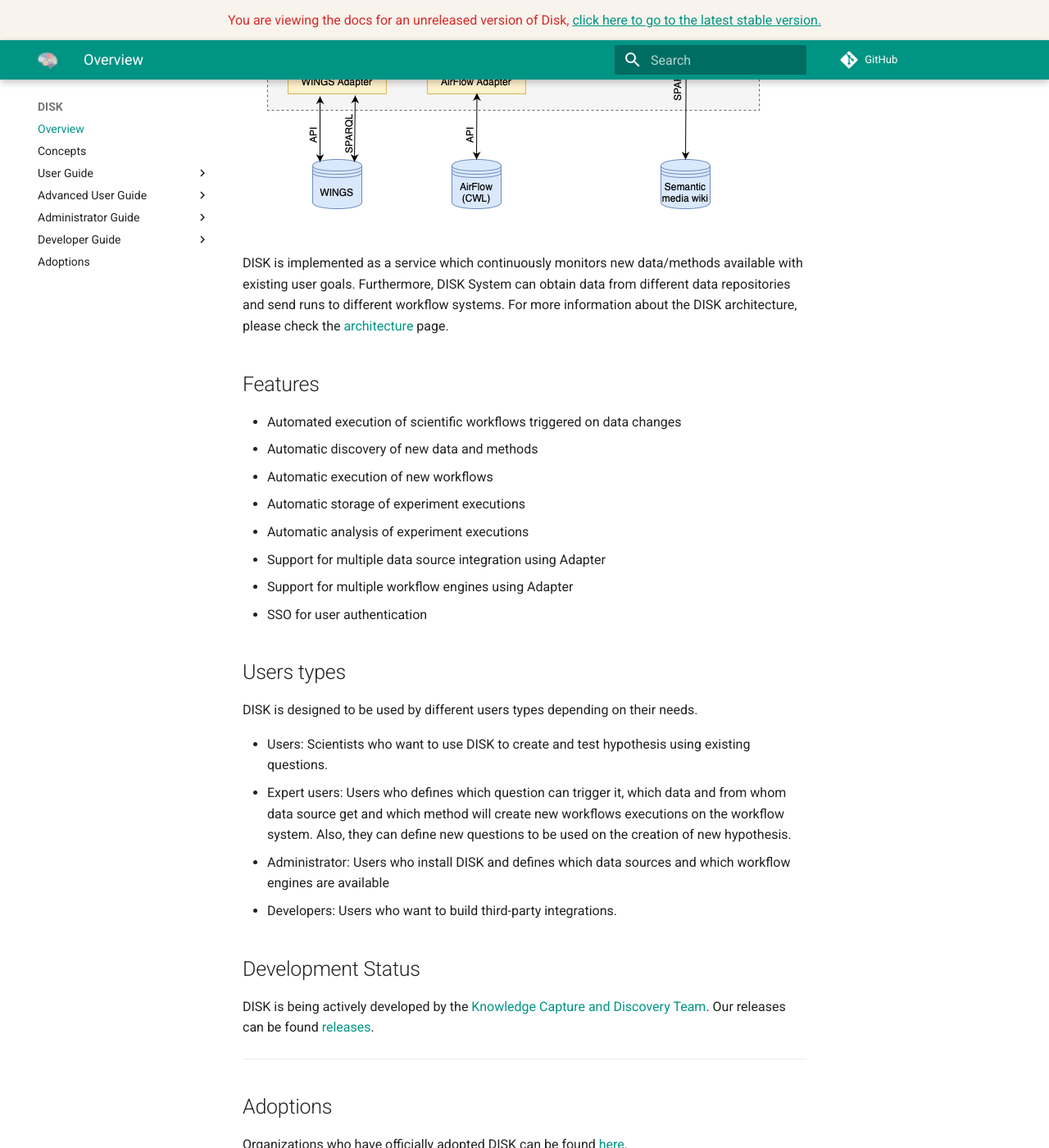
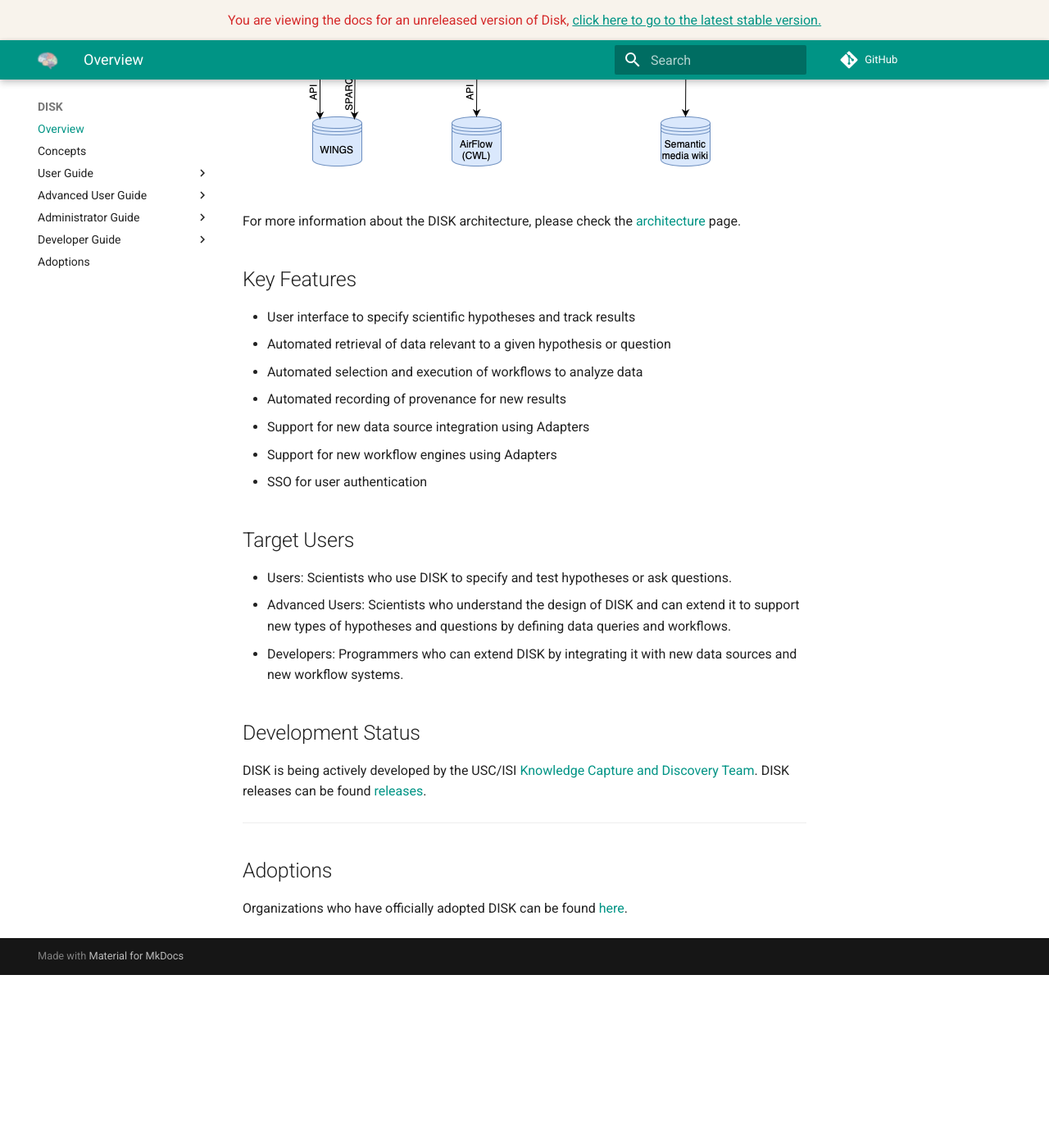
Before and after one commit to KnowledgeCaptureAndDiscovery/DISK-UI, an MkDocs documentation site: the page built from docs/index.md, in a window 1280 px wide and 1400 px high, scrolled down 1691 px. Shown: the whole window at 82% size. Built offline with MkDocs 1.6.1 and Material for MkDocs 9.7.7, drawn with Linux system fonts in a browser that asks for light colours; comment, search, counter and statistics services are not loaded; after the commit the page ends 2880 px from its top, so only the background shows below that; some of the changed text lies outside the part shown.

Commit message:
Update index.md

```diff
--- a/docs/index.md
+++ b/docs/index.md
@@ -2,7 +2,7 @@
 
 ## What is DISK?
 
-The DISK is a system that automates the execution of scientific workflows triggered on data changes.
+DISK is a framework that uses AI to automate scientific data analysis to accelerate discoveries.
 
 ![DISK](figures/user-guide/web.gif "DISK")
 
@@ -12,59 +12,52 @@
 Existing large repositories of
 data could be continuously and systematically analyzed by
 machines, updating findings and potentially making new
-discoveries as new data becomes available
+discoveries as new data becomes available.
 
 ## Getting Started
 
 
-### Quick Start
+### Documentation for Users, Advanced Users, and Developers
 
-You can using DISK [here](https://disk.isi.edu).
-[User documentation](user-guide/) describe how to create and test hypothesis.
-Further advanced user oriented [documentation](advanced-user/) describe how to find
-data and run analysis. Additionally, Developer oriented [documentation](developer-guide/)
-is available for people interested in building third-party integrations.
+You can start to use DISK [here](https://disk.isi.edu), although you need to request an account.
+[User documentation](user-guide/) describe how to create and test hypotheses using DISK.
+Advanced users [documentation](advanced-user/) can extend DISK to incorporate new datasets and new kinds of analyses. Developers [documentation](developer-guide/)
+can integrate DISK with different data sources and data analysis engines.
 
 
 ## How it works
 
-The DISK system automates the execution of scientific workflows triggered on data changes.
-To do this DISK collects data from different data repositories and defines methods on different workflows systems.
-User defined goals are periodically check for new data/methods available. When a method detects new data, a new workflow execution will be send.
-Each experiment execution is stored with its metadata and outputs for posterior analysis.
+The DISK system automatically tests hypotheses provided by a scientist.
+To do this, DISK retrieves data from existing data repositories and analyzes the data using intelligent workflows.
+User-defined hypotheses are re-run when new data or methods become available.
+DISK stores all the provenance and metadata for new results, so they can be inspected and reproduced.
 
-## Architecture
+## Overview of DISK Architecture
 
 ![Disk API interactions](figures/DISK-adapters.png "DISK API interactions")
 
-DISK is implemented as a service which continuously monitors new data/methods available with existing user goals.
-Furthermore, DISK System can obtain data from different data repositories and send runs to different workflow systems.
 For more information about the DISK architecture, please check the [architecture](developer-guide/architecture/) page.
 
-## Features
+## Key Features
 
-- Automated execution of scientific workflows triggered on data changes
-- Automatic discovery of new data and methods
-- Automatic execution of new workflows
-- Automatic storage of experiment executions
-- Automatic analysis of experiment executions
-- Support for multiple data source integration using Adapter
-- Support for multiple workflow engines using Adapter
+- User interface to specify scientific hypotheses and track results
+- Automated retrieval of data relevant to a given hypothesis or question
+- Automated selection and execution of workflows to analyze data
+- Automated recording of provenance for new results
+- Support for new data source integration using Adapters
+- Support for new workflow engines using Adapters
 - SSO for user authentication
 
-## Users types
+## Target Users
 
-DISK is designed to be used by different users types depending on their needs.
-
-- Users: Scientists who want to use DISK to create and test hypothesis using existing questions.
-- Expert users: Users who defines which question can trigger it, which data and from whom data source get and which method will create new workflows executions on the workflow system. Also, they can define new questions to be used on the creation of new hypothesis.
-- Administrator: Users who install DISK and defines which data sources and which workflow engines are available
-- Developers: Users who want to build third-party integrations.
+- Users: Scientists who use DISK to specify and test hypotheses or ask questions.
+- Advanced Users: Scientists who understand the design of DISK and can extend it to support new types of hypotheses and questions by defining data queries and workflows.
+- Developers: Programmers who can extend DISK by integrating it with new data sources and new workflow systems.
 
 ## Development Status
 
-DISK is being actively developed by the [Knowledge Capture and Discovery Team](https://knowledgecaptureanddiscovery.github.io/).
-Our releases can be found [releases](https://github.com/KnowledgeCaptureAndDiscovery/DISK-WEB/releases).
+DISK is being actively developed by the USC/ISI [Knowledge Capture and Discovery Team](https://knowledgecaptureanddiscovery.github.io/).
+DISK releases can be found [releases](https://github.com/KnowledgeCaptureAndDiscovery/DISK-WEB/releases).
 
 ---
 
```
